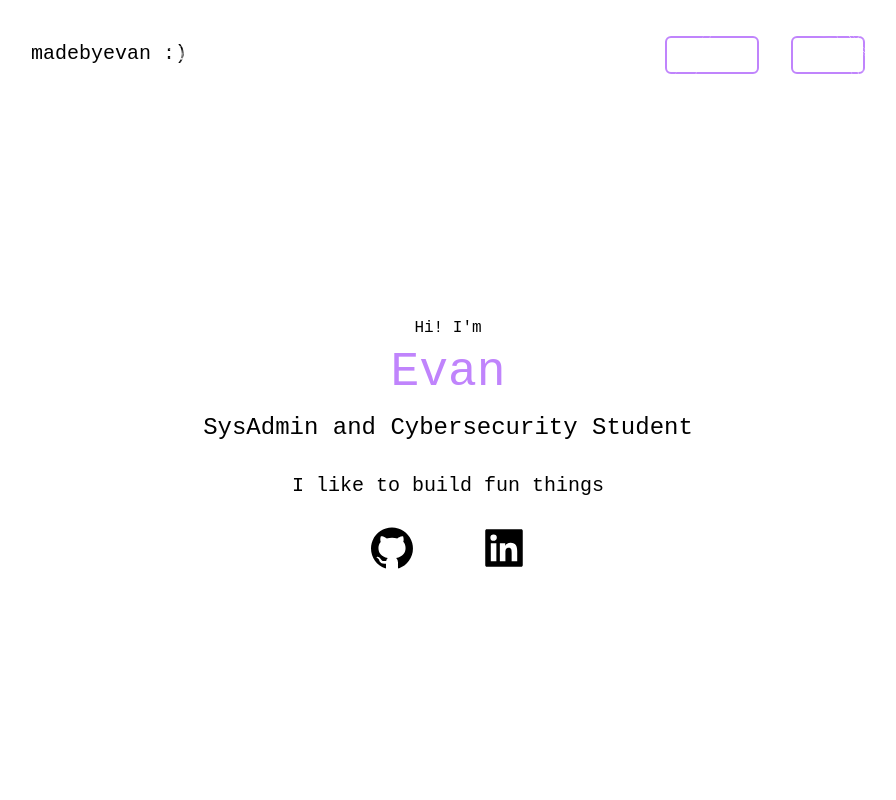
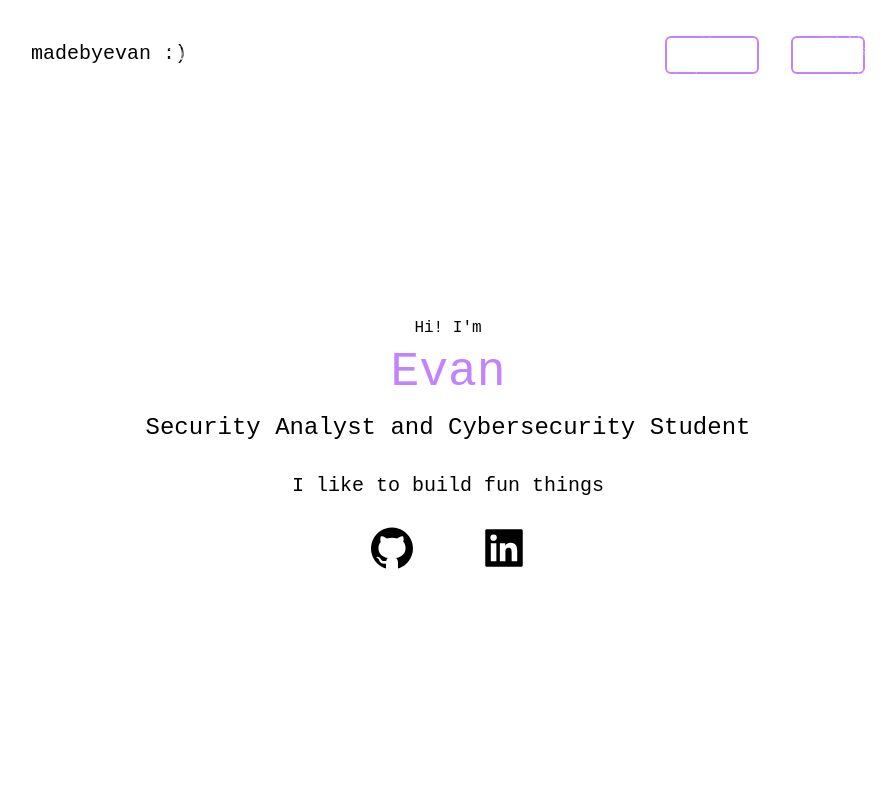
Before and after one commit to Nagamakii/Portfolio-V2, a Next.js app: page / in a window 1280 px wide. Shown: the top 800 px of the page, without its empty margins (192-1088 px from the left). Built offline with nearby package versions, Linux system fonts and the light colour scheme.

Commit message:
chore: Update page.js with corrected job title

```diff
--- a/app/page.js
+++ b/app/page.js
@@ -21,7 +21,7 @@ export default function Page() {
             <div className='text-center pt-20'>
               <p className='font font-mono'>Hi! I'm</p>
               <h2 className='text-5xl py-2 text-purple-400 font-medium max-h-min font-mono'>Evan</h2>
-              <h3 className='text-2xl py-2 font-mono'>SysAdmin and Cybersecurity Student</h3>
+              <h3 className='text-2xl py-2 font-mono'>Security Analyst and Cybersecurity Student</h3>
               <p className='text-medium py-5 leading-8 md:text-xl max-w-xl mx-auto font-mono'>I like to build fun things</p>
             </div>
             <div className='text-5xl flex justify-center gap-16 py-1'>
```
